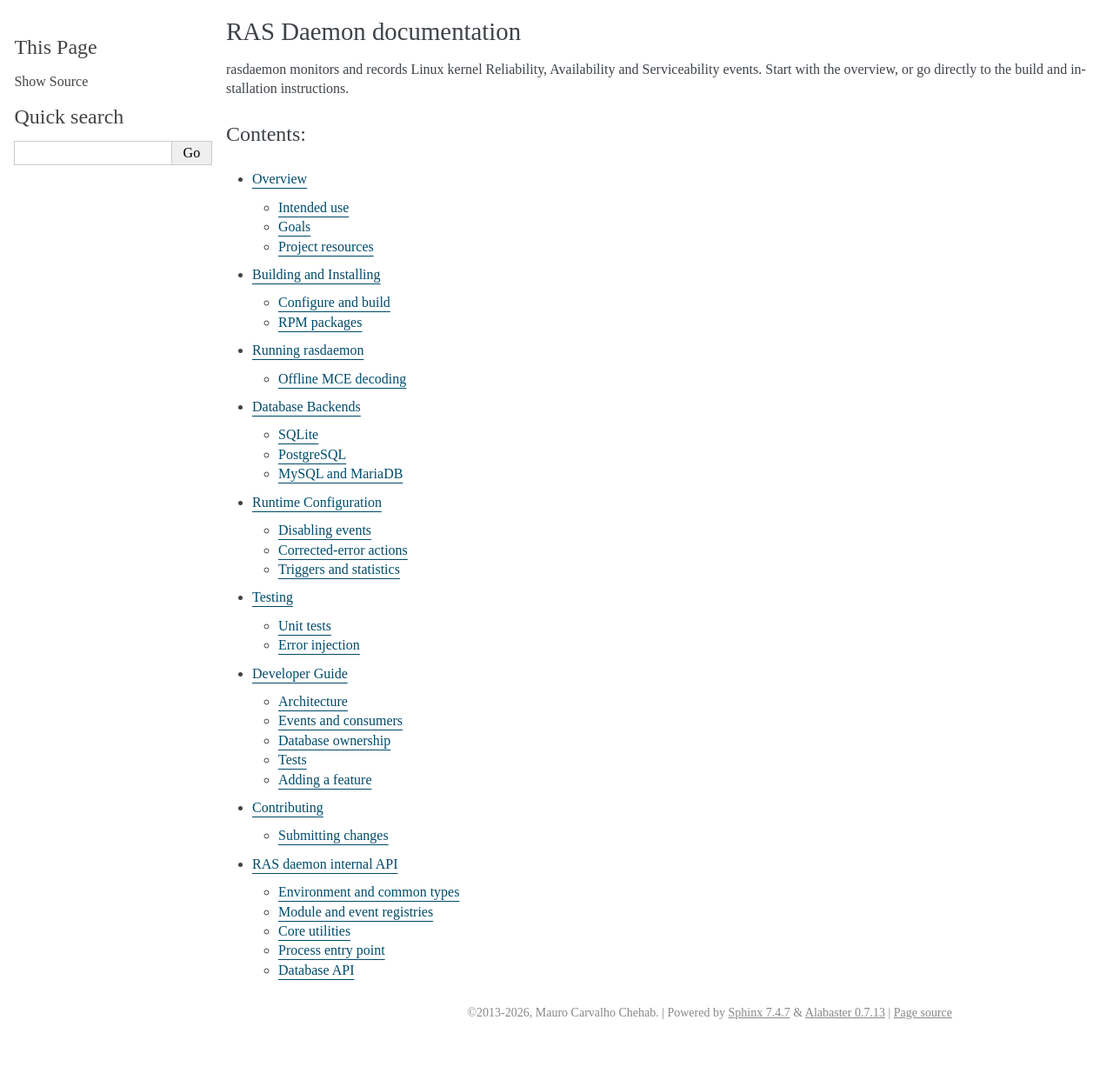
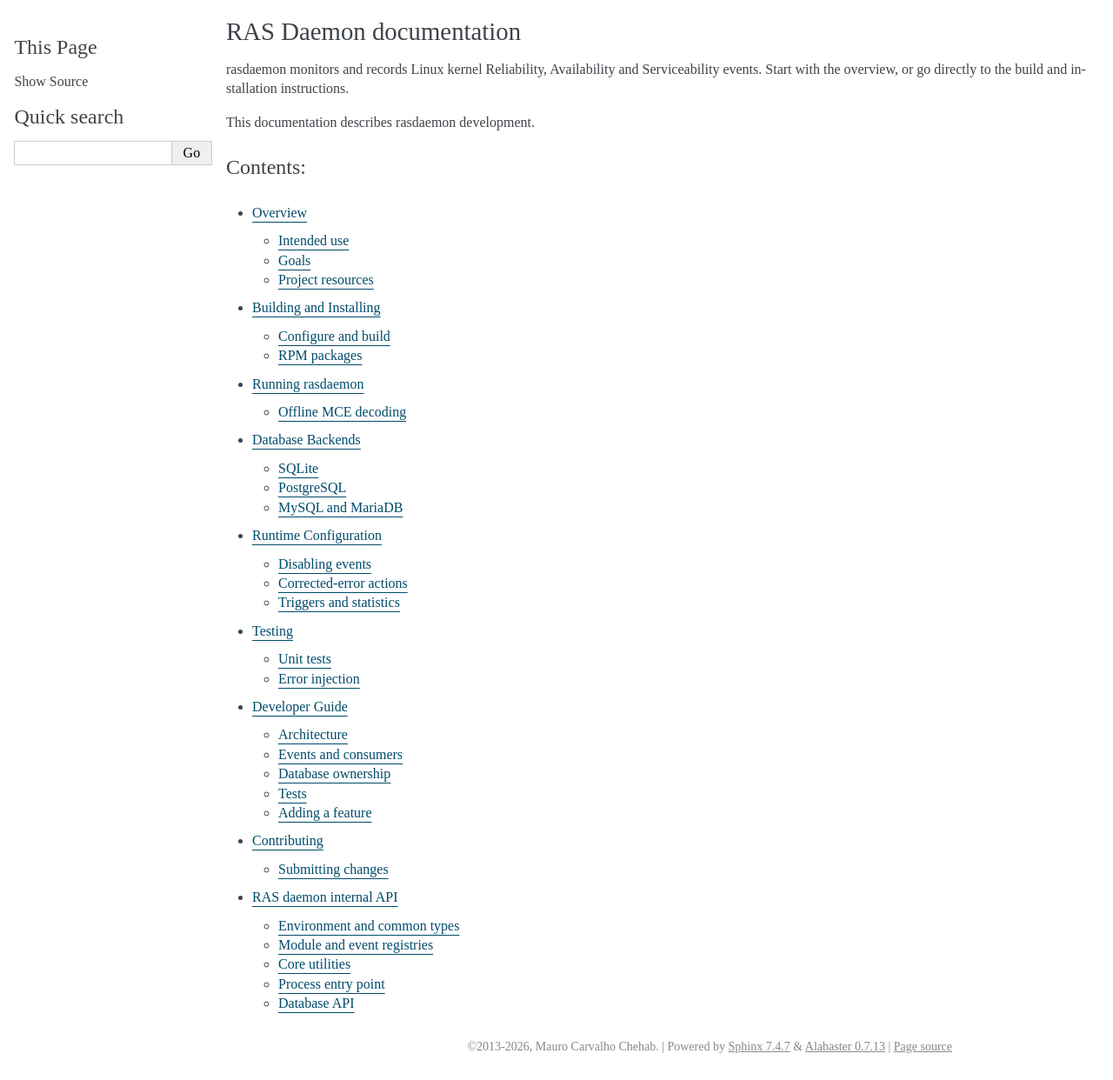
Before and after one commit to mchehab/rasdaemon, a Sphinx documentation site: the page built from docs/index.rst, in a window 1280 px wide. Shown: the whole page at 87% size. Built offline with Sphinx 7.4.7, drawn with Linux system fonts in a browser that asks for light colours; before the commit the page ends 1203 px from its top, so only the background shows below that.

Commit message:
docs: add rasdaemon version to the documentation
Ensure that the rasdaemon version will be mentioned when
generating its docs.

Signed-off-by: Mauro Carvalho Chehab <mchehab+huawei@kernel.org>

```diff
--- a/docs/conf.py
+++ b/docs/conf.py
@@ -15,6 +15,7 @@ kerneldoc_srctree = os.path.join(docs_dir, "..")
 project = 'RAS Daemon'
 copyright = '2013-2026, Mauro Carvalho Chehab'
 author = 'Mauro Carvalho Chehab'
+version = release = 'development'
 
 extensions = ['kerneldoc']
 
--- a/docs/index.rst
+++ b/docs/index.rst
@@ -4,6 +4,8 @@ RAS Daemon documentation
 rasdaemon monitors and records Linux kernel Reliability, Availability and
 Serviceability events. Start with the overview, or go directly to the build
 and installation instructions.
+
+This documentation describes rasdaemon |release|.
 
 .. toctree::
    :maxdepth: 2
```
Also changed, not shown: 1 other file.
